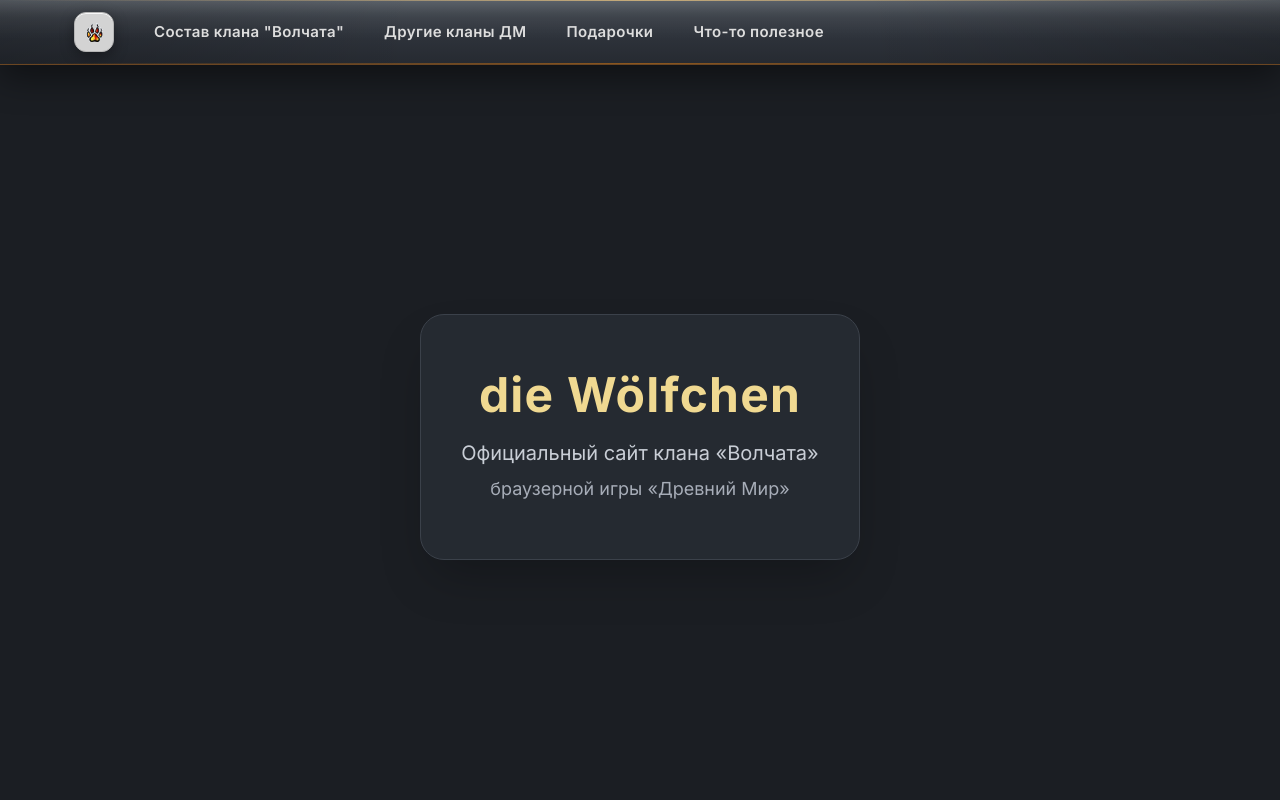
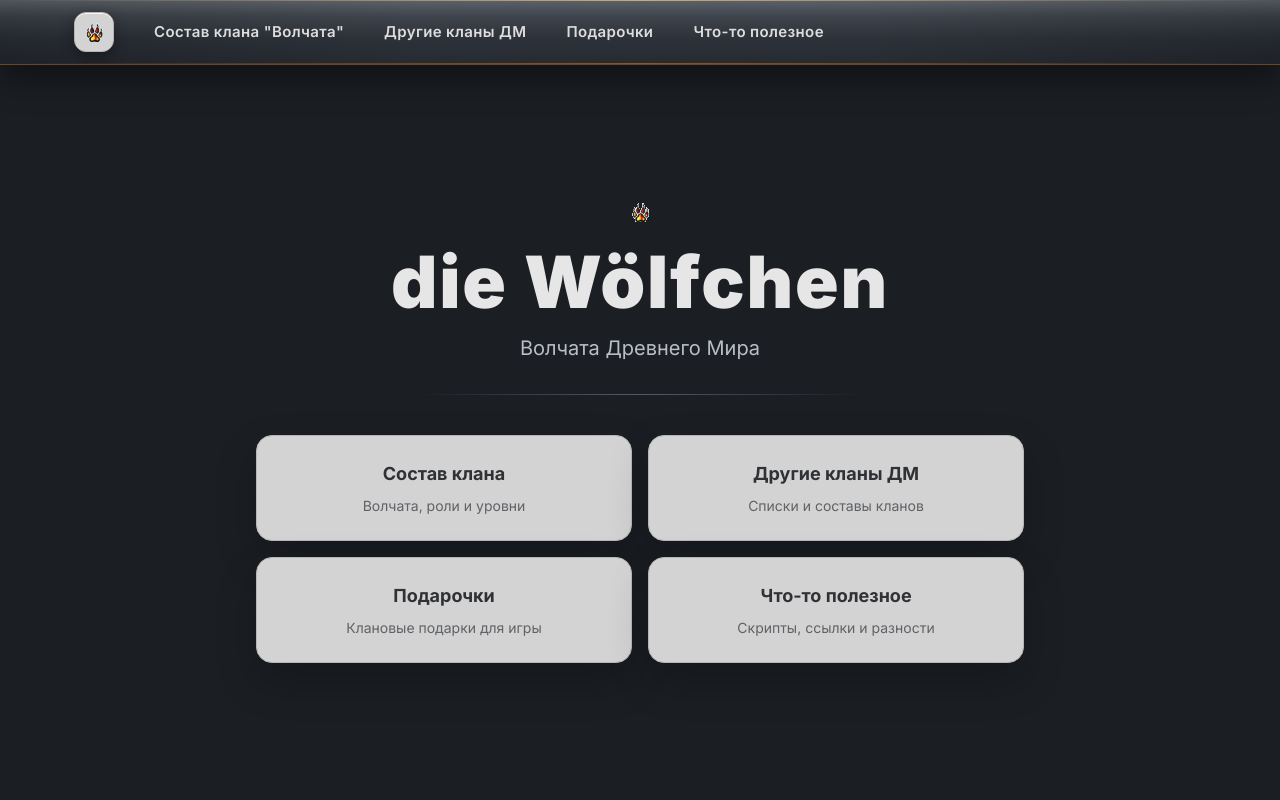
Before and after one commit to reverie-w-sh/dm-portal, a Next.js app: page / in a window 1280 px wide. Shown: the top 800 px of the page. Built offline with nearby package versions, Linux system fonts and the light colour scheme.

Commit message:
Update page.tsx

```diff
--- a/src/app/page.tsx
+++ b/src/app/page.tsx
@@ -1,19 +1,63 @@
+import Link from "next/link";
+
 export default function Home() {
   return (
-    <main className="min-h-screen bg-[#1b1e23] text-[#e6e6e6]">
-      <section className="mx-auto flex min-h-[calc(100vh-56px)] max-w-6xl flex-col items-center justify-center px-6 text-center">
-        <div className="rounded-3xl border border-[#3b414a] bg-[#252a31] px-10 py-14 shadow-2xl">
-          <h1 className="text-5xl font-bold tracking-wide text-[#f0d991]">
-            die Wölfchen
-          </h1>
+    <main className="min-h-screen">
+      <section className="mx-auto flex min-h-[calc(100vh-64px)] max-w-[1180px] flex-col items-center justify-center px-6 py-16 text-center">
+        <div className="mb-6">
+          <img
+            src="/icons/clan-paw.gif"
+            alt=""
+            className="mx-auto h-[19px] w-[19px]"
+          />
+        </div>
 
-          <p className="mt-5 text-xl text-[#c9ced6]">
-            Официальный сайт клана «Волчата»
-          </p>
+        <h1 className="text-5xl font-black tracking-wide text-[#e6e6e6] sm:text-7xl">
+          die Wölfchen
+        </h1>
 
-          <p className="mt-2 text-lg text-[#a7adb8]">
-            браузерной игры «Древний Мир»
-          </p>
+        <p className="mt-4 text-xl text-[#b9bec6]">
+          Волчата Древнего Мира
+        </p>
+
+        <div className="mt-8 h-px w-full max-w-md bg-gradient-to-r from-transparent via-[#555b64] to-transparent" />
+
+        <div className="mt-10 grid w-full max-w-3xl gap-4 sm:grid-cols-2">
+          <Link href="/members" className="glass glass-hover rounded-2xl p-6">
+            <div className="text-lg font-bold text-ink">
+              Состав клана
+            </div>
+            <div className="mt-2 text-sm text-ink-dim">
+              Волчата, роли и уровни
+            </div>
+          </Link>
+
+          <Link href="/clans" className="glass glass-hover rounded-2xl p-6">
+            <div className="text-lg font-bold text-ink">
+              Другие кланы ДМ
+            </div>
+            <div className="mt-2 text-sm text-ink-dim">
+              Списки и составы кланов
+            </div>
+          </Link>
+
+          <Link href="/gifts" className="glass glass-hover rounded-2xl p-6">
+            <div className="text-lg font-bold text-ink">
+              Подарочки
+            </div>
+            <div className="mt-2 text-sm text-ink-dim">
+              Клановые подарки для игры
+            </div>
+          </Link>
+
+          <Link href="/links" className="glass glass-hover rounded-2xl p-6">
+            <div className="text-lg font-bold text-ink">
+              Что-то полезное
+            </div>
+            <div className="mt-2 text-sm text-ink-dim">
+              Скрипты, ссылки и разности
+            </div>
+          </Link>
         </div>
       </section>
     </main>
```
